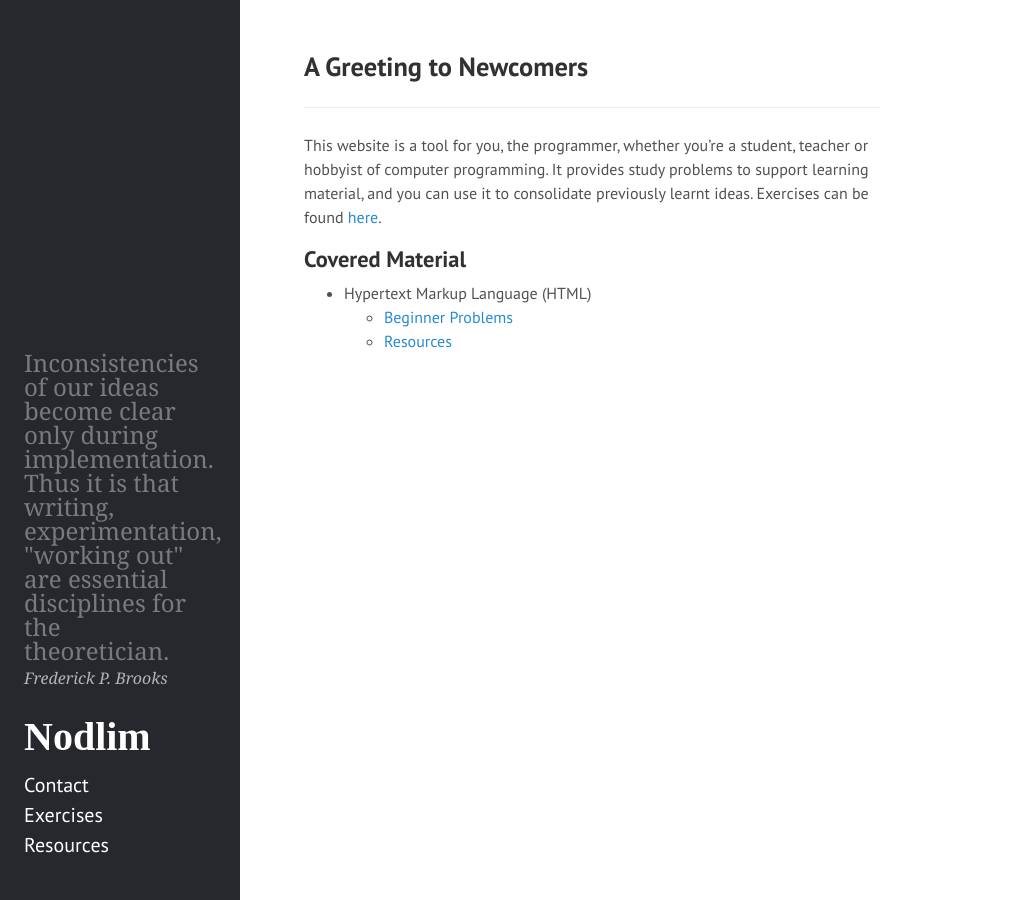
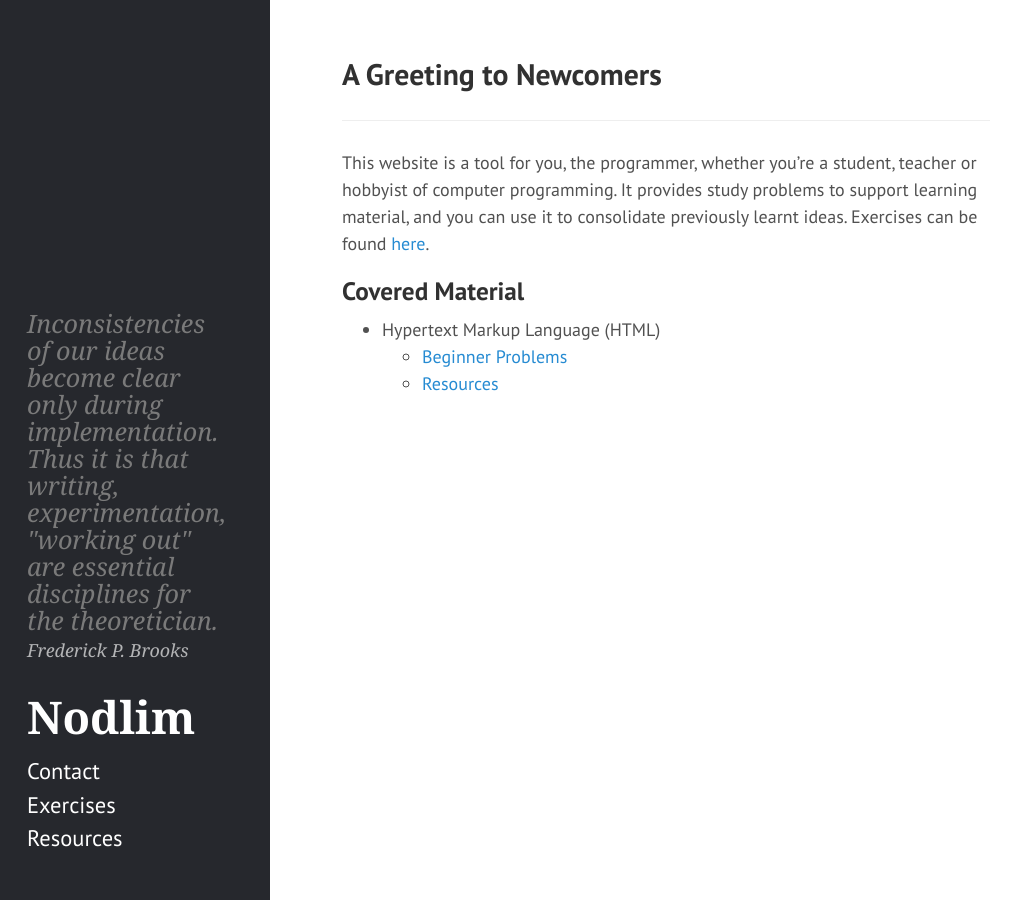
Before and after one commit to kranzuft/nodlim_old, a Jekyll site: the page built from index.md, in a window 1280 px wide. Shown: the whole page, without its empty margins (0-1029 px from the left). Built offline with Jekyll 4.4.1, drawn with Linux system fonts in a browser that asks for light colours.

Commit message:
Fixed font families to new choices

```diff
--- a/public/css/hyde.css
+++ b/public/css/hyde.css
@@ -17,12 +17,12 @@
 }
 @media (min-width: 48em) {
   html {
-    font-size: 12px;
+    font-size: 14px;
   }
 }
 @media (min-width: 58em) {
   html {
-    font-size: 16px;
+    font-size: 18px;
   }
 }
 
@@ -61,7 +61,8 @@
     width: 15rem;
   }
 }
-@media (max-width: 48em), (min-width: 64em) and  (max-height: 40em), (max-width: 64em) and (max-height: 30em) {
+
+@media (max-width: 48em), (min-width: 58em) and  (max-height: 40em), (max-width: 58em) and (max-height: 30em) {
   .sidebar blockquote {
     display: none;
   }
@@ -76,18 +77,18 @@
 /* Heading section */
 .sidebar h1 a {
   color: #fff;
-  font-family: "PT Serif", serif;
+  font-family: "PT Serif", Georgia, serif;
   font-size: 2.5rem;
 }
 
 /* Citation */
 .page-quote {
-  font-family: "Droid Serif", "PT Serif", Georgia, sans-serif;
-  font-style: normal;
+  font-family: Georgia, serif;
+  font-style: italic;
   vertical-align: top;
 }
 .page-quote blockquote {
-  font-size: 1.5rem;
+  font-size: 1.4rem;
   position: relative;
   border-left: 0rem solid #e5e5e5;
   padding: 0 1rem 0 0;
@@ -164,7 +165,7 @@
 @media (min-width: 48em) {
   .content {
     max-width: 38rem;
-    margin-left: 16rem;
+    margin-left: 17rem;
     margin-right: 2rem;
   }
 }
@@ -186,30 +187,6 @@
 }
 
 /*
- * Reverse layout
- *
- * Flip the orientation of the page by placing the `.sidebar` on the right.
- */
-
-@media (min-width: 48em) {
-  .layout-reverse .sidebar {
-    left: auto;
-    right: 0;
-  }
-  .layout-reverse .content {
-    margin-left: 2rem;
-    margin-right: 20rem;
-  }
-}
-
-@media (min-width: 64em) {
-  .layout-reverse .content {
-    margin-left: 4rem;
-    margin-right: 22rem;
-  }
-}
-
-/*
  * practice page
  *
  * This controls the look of the navigation elements with the exception of the sidebar nav
@@ -220,7 +197,7 @@
   padding-top: 0rem;
 }
 .tocnav ul {
-  font-family: "PT Serif", serif;
+  font-family: "PT Serif", Georgia, serif;
 }
 .tocnav a {
   color: #26282D;
```
